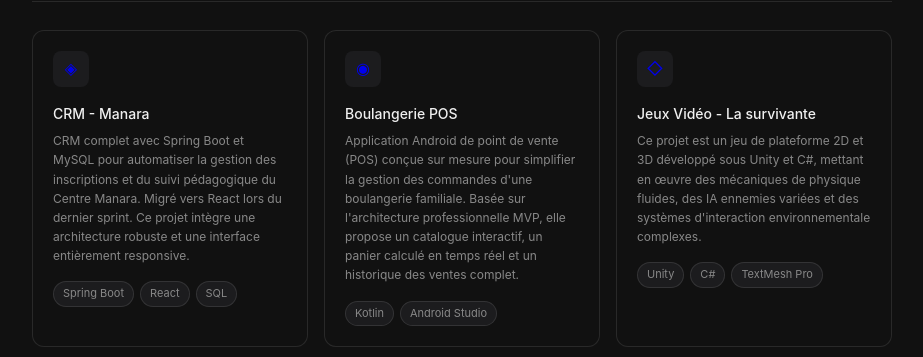
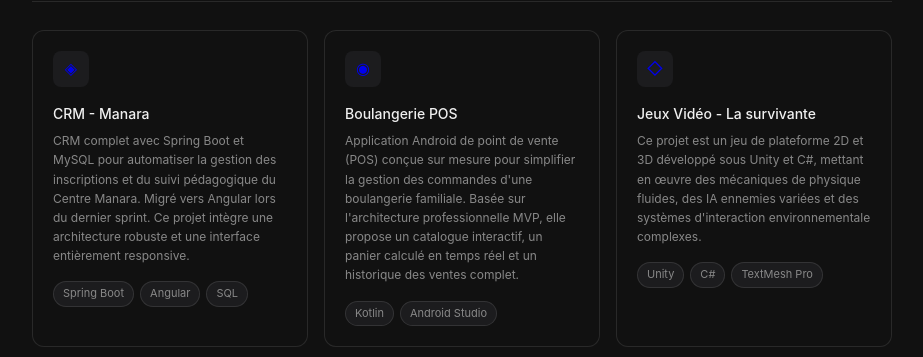
Before and after one commit to Noomy-v1/portfolio-react, a React (Vite) app: page / in a window 1280 px wide. Shown: the part 1160-1517 px from the top of the page, without its empty margins (178-1101 px from the left). Built offline with nearby package versions, Linux system fonts and the light colour scheme.

Commit message:
fix: update CV download link and project description to reflect Angular migration

```diff
--- a/src/components/Header.tsx
+++ b/src/components/Header.tsx
@@ -18,7 +18,7 @@
   { key: "nav.experience", type: "anchor", target: "#experience" },
   { key: "nav.contact", type: "anchor", target: "#contact" },
   { key: "nav.blog", type: "route", target: "/blog" },
-  { key: "nav.cv", type: "download", target: "/CV_Noemie_Gil_TI.pdf" },
+  { key: "nav.cv", type: "download", target: "/CV_Noemie_Gil_Stage_Hiver_2027.pdf" },
 ];
 
 export function Header() {
--- a/src/data/projects-data.js
+++ b/src/data/projects-data.js
@@ -3,11 +3,11 @@
         icon: "◈",
         title: { fr: "CRM - Manara", en: "CRM - Manara" },
         description: {
-            fr: "CRM complet avec Spring Boot et MySQL pour automatiser la gestion des inscriptions et du suivi pédagogique du Centre Manara. Migré vers React lors du dernier sprint. Ce projet intègre une architecture robuste et une interface entièrement responsive.",
-            en: "Full CRM built with Spring Boot and MySQL to automate registration management and academic tracking for the Manara Center. Migrated to React in the final sprint. This project features a robust architecture and a fully responsive interface.",
+            fr: "CRM complet avec Spring Boot et MySQL pour automatiser la gestion des inscriptions et du suivi pédagogique du Centre Manara. Migré vers Angular lors du dernier sprint. Ce projet intègre une architecture robuste et une interface entièrement responsive.",
+            en: "Full CRM built with Spring Boot and MySQL to automate registration management and academic tracking for the Manara Center. Migrated to Angular in the final sprint. This project features a robust architecture and a fully responsive interface.",
         },
-        tags: ["Spring Boot", "React", "SQL"],
-        link: "https://github.com/Noomy-v1/Manara-CRM",
+        tags: ["Spring Boot", "Angular", "SQL"],
+        link: "https://github.com/Noomy-v1/crm-manara-wu-kabir-gil-hajji",
     },
     {
         icon: "◉",
```
